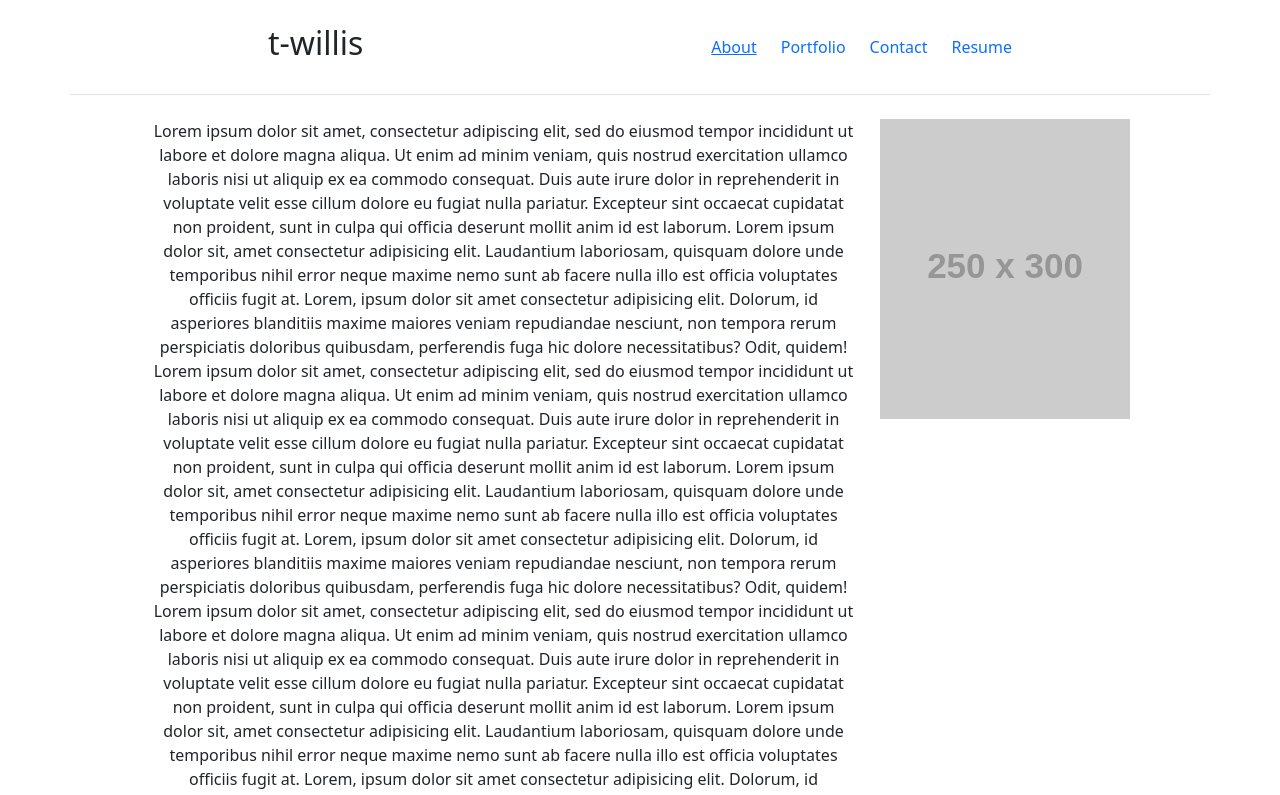
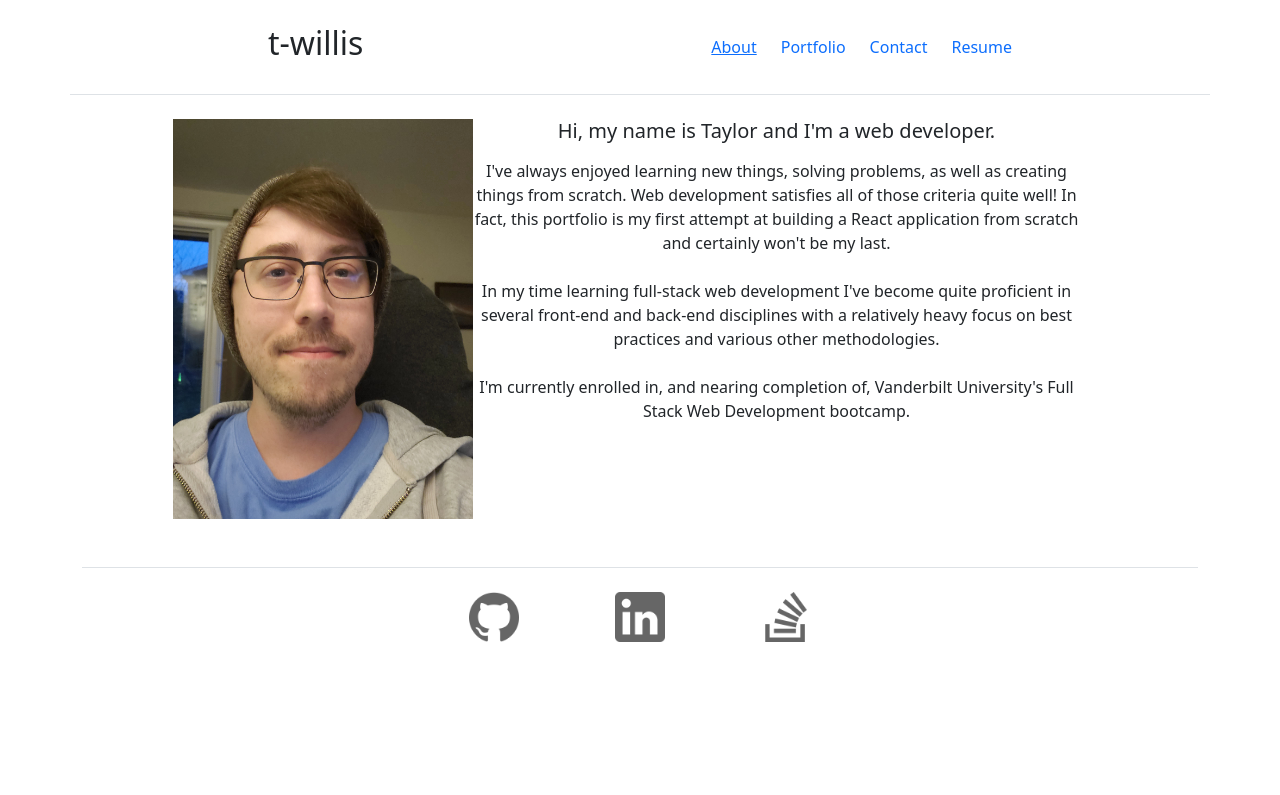
Before and after one commit to t-willis/react-portfolio, a React (Vite) app: page / in a window 1280 px wide. Shown: the top 795 px of the page. Built offline with nearby package versions, Linux system fonts and the light colour scheme.

Commit message:
updated 'About' page

```diff
--- a/src/pages/About.jsx
+++ b/src/pages/About.jsx
@@ -1,67 +1,32 @@
+import aboutImage from "../assets/aboutImage1.jpg";
+
 export default function About() {
   return (
-    <div className="container text-center p-4">
-      <div className="row justify-content-center">
-        <div className="col-lg-8 col-sm-6">
-        Lorem ipsum dolor sit amet, consectetur adipiscing elit, sed do
-          eiusmod tempor incididunt ut labore et dolore magna aliqua. Ut enim ad
-          minim veniam, quis nostrud exercitation ullamco laboris nisi ut
-          aliquip ex ea commodo consequat. Duis aute irure dolor in
-          reprehenderit in voluptate velit esse cillum dolore eu fugiat nulla
-          pariatur. Excepteur sint occaecat cupidatat non proident, sunt in
-          culpa qui officia deserunt mollit anim id est laborum. Lorem ipsum
-          dolor sit, amet consectetur adipisicing elit. Laudantium laboriosam,
-          quisquam dolore unde temporibus nihil error neque maxime nemo sunt ab
-          facere nulla illo est officia voluptates officiis fugit at. Lorem,
-          ipsum dolor sit amet consectetur adipisicing elit. Dolorum, id
-          asperiores blanditiis maxime maiores veniam repudiandae nesciunt, non
-          tempora rerum perspiciatis doloribus quibusdam, perferendis fuga hic
-          dolore necessitatibus? Odit, quidem!
-
-          Lorem ipsum dolor sit amet, consectetur adipiscing elit, sed do
-          eiusmod tempor incididunt ut labore et dolore magna aliqua. Ut enim ad
-          minim veniam, quis nostrud exercitation ullamco laboris nisi ut
-          aliquip ex ea commodo consequat. Duis aute irure dolor in
-          reprehenderit in voluptate velit esse cillum dolore eu fugiat nulla
-          pariatur. Excepteur sint occaecat cupidatat non proident, sunt in
-          culpa qui officia deserunt mollit anim id est laborum. Lorem ipsum
-          dolor sit, amet consectetur adipisicing elit. Laudantium laboriosam,
-          quisquam dolore unde temporibus nihil error neque maxime nemo sunt ab
-          facere nulla illo est officia voluptates officiis fugit at. Lorem,
-          ipsum dolor sit amet consectetur adipisicing elit. Dolorum, id
-          asperiores blanditiis maxime maiores veniam repudiandae nesciunt, non
-          tempora rerum perspiciatis doloribus quibusdam, perferendis fuga hic
-          dolore necessitatibus? Odit, quidem!
-          Lorem ipsum dolor sit amet, consectetur adipiscing elit, sed do
-          eiusmod tempor incididunt ut labore et dolore magna aliqua. Ut enim ad
-          minim veniam, quis nostrud exercitation ullamco laboris nisi ut
-          aliquip ex ea commodo consequat. Duis aute irure dolor in
-          reprehenderit in voluptate velit esse cillum dolore eu fugiat nulla
-          pariatur. Excepteur sint occaecat cupidatat non proident, sunt in
-          culpa qui officia deserunt mollit anim id est laborum. Lorem ipsum
-          dolor sit, amet consectetur adipisicing elit. Laudantium laboriosam,
-          quisquam dolore unde temporibus nihil error neque maxime nemo sunt ab
-          facere nulla illo est officia voluptates officiis fugit at. Lorem,
-          ipsum dolor sit amet consectetur adipisicing elit. Dolorum, id
-          asperiores blanditiis maxime maiores veniam repudiandae nesciunt, non
-          tempora rerum perspiciatis doloribus quibusdam, perferendis fuga hic
-          dolore necessitatibus? Odit, quidem!Lorem ipsum dolor sit amet, consectetur adipiscing elit, sed do
-          eiusmod tempor incididunt ut labore et dolore magna aliqua. Ut enim ad
-          minim veniam, quis nostrud exercitation ullamco laboris nisi ut
-          aliquip ex ea commodo consequat. Duis aute irure dolor in
-          reprehenderit in voluptate velit esse cillum dolore eu fugiat nulla
-          pariatur. Excepteur sint occaecat cupidatat non proident, sunt in
-          culpa qui officia deserunt mollit anim id est laborum. Lorem ipsum
-          dolor sit, amet consectetur adipisicing elit. Laudantium laboriosam,
-          quisquam dolore unde temporibus nihil error neque maxime nemo sunt ab
-          facere nulla illo est officia voluptates officiis fugit at. Lorem,
-          ipsum dolor sit amet consectetur adipisicing elit. Dolorum, id
-          asperiores blanditiis maxime maiores veniam repudiandae nesciunt, non
-          tempora rerum perspiciatis doloribus quibusdam, perferendis fuga hic
-          dolore necessitatibus? Odit, quidem!
+    <div className="container p-4">
+      <div className="row text-center justify-content-center">
+        <div className="col-lg-3 pb-4 order-md-1">
+          <img src={aboutImage} height="400px"/>
         </div>
-        <div className="col-lg-3 col-sm-6">
-          <img src="https://placehold.co/250x300" />
+        <div className="col-lg-7 mx-4 order-md-2">
+          <h5 className="pb-2">
+            Hi, my name is Taylor and I&#39;m a web developer.
+          </h5>
+          <p className="pb-2">
+            I&#39;ve always enjoyed learning new things, solving problems, as
+            well as creating things from scratch. Web development satisfies all
+            of those criteria quite well! In fact, this portfolio is my first
+            attempt at building a React application from scratch and certainly
+            won&#39;t be my last.
+          </p>
+          <p className="pb-2">
+            In my time learning full-stack web development I&#39;ve become quite
+            proficient in several front-end and back-end disciplines with a relatively heavy focus on best practices and various other methodologies.
+          </p>
+          <p className="pb-2">
+            I&#39;m currently enrolled in, and nearing completion of, Vanderbilt
+            University&#39;s Full Stack Web Development bootcamp.
+          </p>
+          <p></p>
         </div>
       </div>
     </div>
```
Also changed, not shown: src/assets/aboutImage1.jpg (added).
